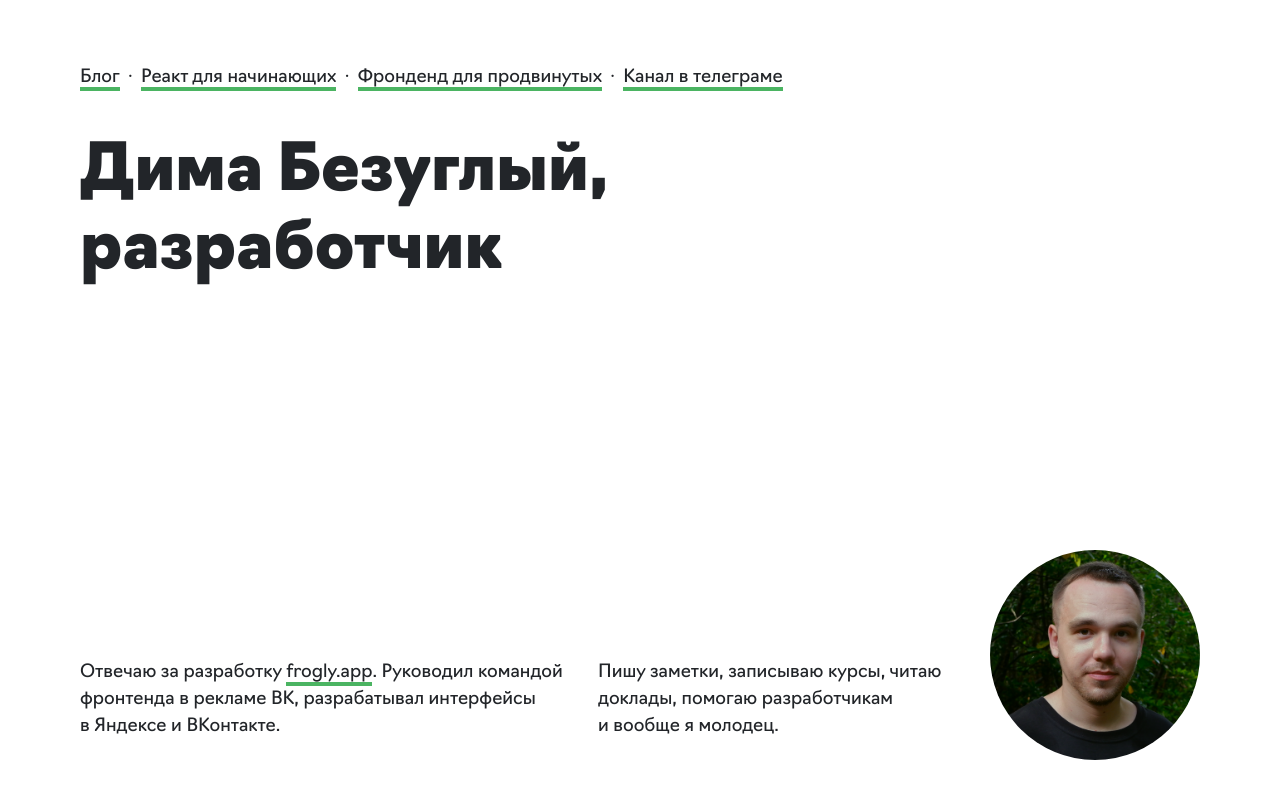
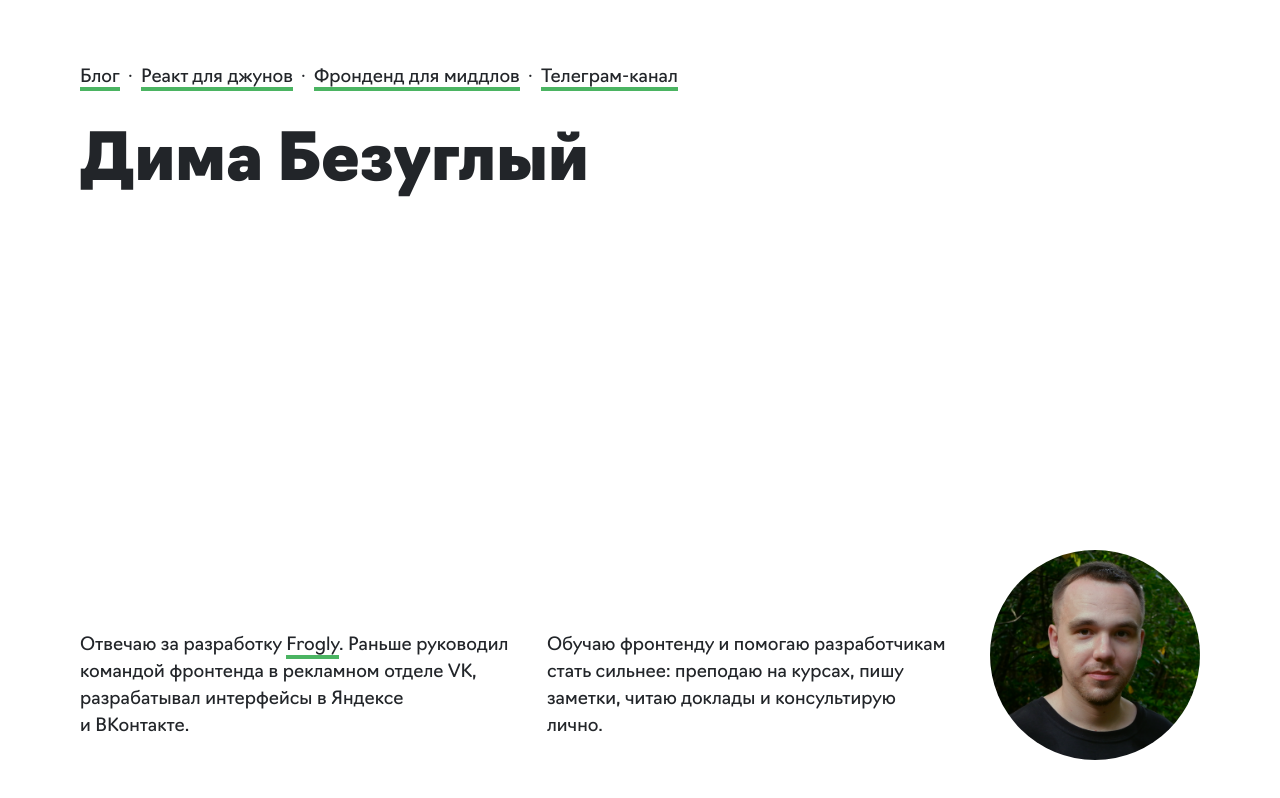
Before and after one commit to shalfey41/bezugly, a Next.js app: page / in a window 1280 px wide. Built offline with nearby package versions, Linux system fonts and the light colour scheme.

Commit message:
Изменил текст на главной

```diff
--- a/components/NavList/NavList.tsx
+++ b/components/NavList/NavList.tsx
@@ -36,9 +36,7 @@ export const NavList: FC<Props> = ({ className }) => {
                 [style.navListItemLinkActive]: isReactCourse,
               })}
             >
-              <span className={!isReactCourse ? theme.linkUnderline : ''}>
-                Реакт для начинающих
-              </span>
+              <span className={!isReactCourse ? theme.linkUnderline : ''}>Реакт для джунов</span>
             </a>
           </Link>
         </li>
@@ -49,7 +47,7 @@ export const NavList: FC<Props> = ({ className }) => {
             target="_blank"
             rel="noreferrer"
           >
-            <span className={theme.linkUnderline}>Фронденд для продвинутых</span>
+            <span className={theme.linkUnderline}>Фронденд для миддлов</span>
           </a>
         </li>
         <li className={style.navListItem}>
@@ -59,7 +57,7 @@ export const NavList: FC<Props> = ({ className }) => {
             target="_blank"
             rel="noreferrer"
           >
-            <span className={theme.linkUnderline}>Канал в телеграме</span>
+            <span className={theme.linkUnderline}>Телеграм-канал</span>
           </a>
         </li>
       </ul>
--- a/pages/_app.tsx
+++ b/pages/_app.tsx
@@ -25,8 +25,8 @@ const App: FC<AppProps> = ({ Component, pageProps }) => {
 
         {!isDev() && (
           <Fragment>
+            {/* Yandex.Metrika counter */}
             <meta name="yandex-verification" content="892f090ef843257d" />
-            {/* Yandex.Metrika counter */}
             <script
               dangerouslySetInnerHTML={{
                 __html: `(function (d, w, c) { (w[c] = w[c] || []).push(function() { try { w.yaCounter31371433 = new Ya.Metrika2({ id:31371433, clickmap:true, trackLinks:true, accurateTrackBounce:true, webvisor:true, trackHash:true }); } catch(e) { } }); var n = d.getElementsByTagName("script")[0], s = d.createElement("script"), f = function () { n.parentNode.insertBefore(s, n); }; s.type = "text/javascript"; s.async = true; s.src = "https://mc.yandex.ru/metrika/tag.js"; if (w.opera == "[object Opera]") { d.addEventListener("DOMContentLoaded", f, false); } else { f(); } })(document, window, "yandex_metrika_callbacks2");`,
@@ -35,17 +35,6 @@ const App: FC<AppProps> = ({ Component, pageProps }) => {
             <noscript
               dangerouslySetInnerHTML={{
                 __html: `<div><img src="https://mc.yandex.ru/watch/31371433" style="position:absolute; left:-9999px;" alt="" /></div>`,
-              }}
-            />
-            {/* VK Pixel */}
-            <script
-              dangerouslySetInnerHTML={{
-                __html: `!function(){var t=document.createElement("script");t.type="text/javascript",t.async=!0,t.src="https://vk.com/js/api/openapi.js?167",t.onload=function(){VK.Retargeting.Init("VK-RTRG-482648-b8E5X"),VK.Retargeting.Hit()},document.head.appendChild(t)}();`,
-              }}
-            />
-            <noscript
-              dangerouslySetInnerHTML={{
-                __html: `<img src="https://vk.com/rtrg?p=VK-RTRG-482648-b8E5X" style="position:fixed; left:-999px;" alt=""/>`,
               }}
             />
           </Fragment>
--- a/pages/index.tsx
+++ b/pages/index.tsx
@@ -18,11 +18,11 @@ const MainPage: FC = () => {
         <meta name="twitter:title" content="Дима Безуглый, разработчик" />
         <meta
           property="og:description"
-          content="Сейчас развиваю команду фронтенда в отделе рекламы и бизнеса ВКонтакте. До этого разрабатывал интерфейсы в Яндексе и ВКонтакте."
+          content="Отвечаю за разработку frogly.app и помогаю разработчикам стать сильнее"
         />
         <meta
           name="twitter:description"
-          content="Сейчас развиваю команду фронтенда в отделе рекламы и бизнеса ВКонтакте. До этого разрабатывал интерфейсы в Яндексе и ВКонтакте."
+          content="Отвечаю за разработку frogly.app и помогаю разработчикам стать сильнее"
         />
         <meta property="og:image" content="https://bezugly.ru/images/main-page-avatar.jpg" />
         <meta
@@ -34,11 +34,7 @@ const MainPage: FC = () => {
       <header className={theme.header}>
         <div className={`${theme.pageContainer} ${style.headerInner}`}>
           <NavList className={style.navList} />
-          <h1 className={`${theme.title} ${style.title}`}>
-            Дима Безуглый,
-            <br />
-            разработчик
-          </h1>
+          <h1 className={`${theme.title} ${style.title}`}>Дима Безуглый</h1>
         </div>
       </header>
       <main>
@@ -59,14 +55,14 @@ const MainPage: FC = () => {
                   rel="noreferrer"
                   className={theme.link}
                 >
-                  <span className={theme.linkUnderline}>frogly.app</span>
+                  <span className={theme.linkUnderline}>Frogly</span>
                 </a>
-                . Руководил командой фронтенда в&nbsp;рекламе&nbsp;ВК, разрабатывал интерфейсы
-                в&nbsp;Яндексе и&nbsp;ВКонтакте.
+                . Раньше руководил командой фронтенда в&nbsp;рекламном отделе&nbsp;VK, разрабатывал
+                интерфейсы в&nbsp;Яндексе и&nbsp;ВКонтакте.
               </p>
               <p className={`${theme.text} ${style.text}`}>
-                Пишу заметки, записываю курсы, читаю доклады, помогаю разработчикам и&nbsp;вообще
-                я&nbsp;молодец.
+                Обучаю фронтенду и помогаю разработчикам стать сильнее: преподаю на&nbsp;курсах,
+                пишу заметки, читаю доклады и&nbsp;консультирую лично.
               </p>
             </div>
           </div>
--- a/styles/main-page.module.css
+++ b/styles/main-page.module.css
@@ -28,15 +28,11 @@
 
 @media all and (min-width: 400px) {
     .title {
-        font-size: 35px;
+        font-size: 40px;
     }
 }
 
 @media all and (min-width: 710px) {
-    .navList {
-        margin-bottom: 40px;
-    }
-
     .content {
         display: flex;
         flex-direction: row-reverse;
@@ -97,4 +93,8 @@
         margin-right: 60px;
         transform: translateY(-15px);
     }
+
+    .navList {
+        margin-top: 19px;
+    }
 }
```
